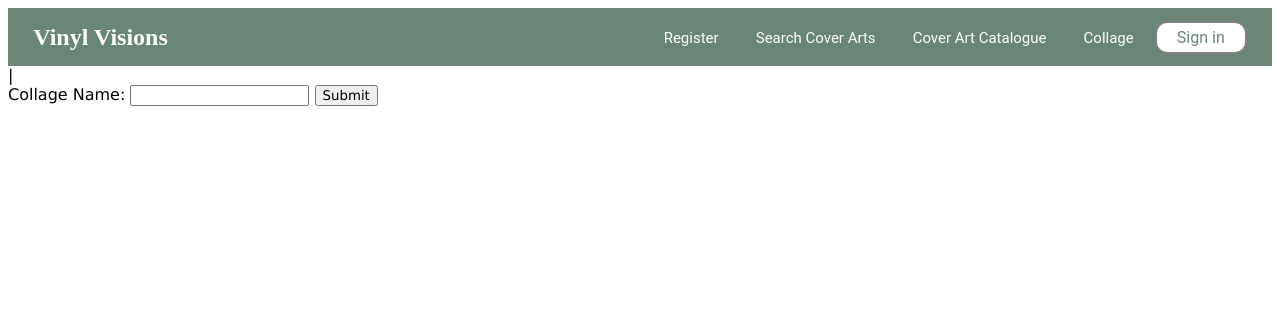
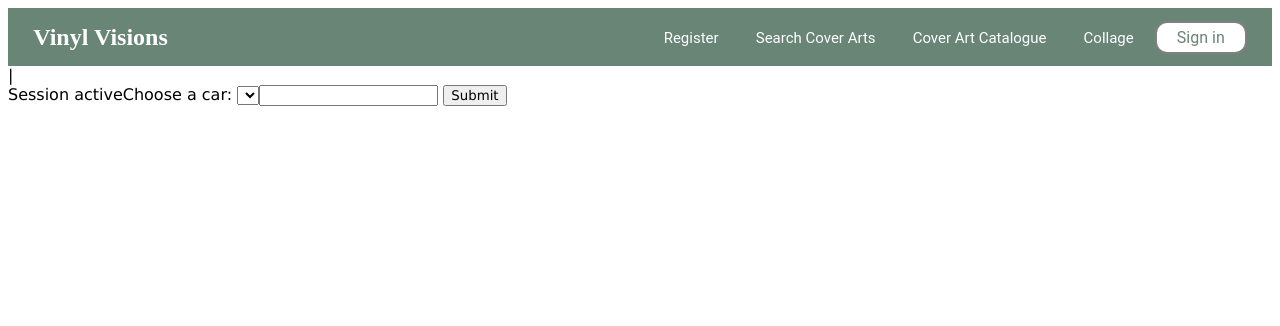
Before and after one commit to ItalianCannolis/IAT-352-Projects, a PHP site: page /cover_art_getter.php in a window 1280 px wide. Shown: the top 326 px of the page. Run offline with PHP 8.4, Linux system fonts and the light colour scheme; the visitor is signed in with stand-in values (Sample User, id 1); data that the repository does not hold is empty.

Commit message:
Clean up

```diff
--- a/Final Assignment/cover_art_getter.php
+++ b/Final Assignment/cover_art_getter.php
@@ -1,7 +1,8 @@
 <?php
  include 'header.php';
  include 'queryfunction.php';
- include 'cover_art_functions.php'
+ include 'cover_art_functions.php';
+ session_start();
  ?>
 <!DOCTYPE html>
 <html lang='en'>
@@ -22,6 +23,7 @@
 
     <?php
     if(isset($_SESSION['user_id'])){
+        echo "Session active";
        $collageNames = find_collage_owner_by_mem_id($_SESSION['user_id']);
         generate_dropdown($collageNames);
     }
```
